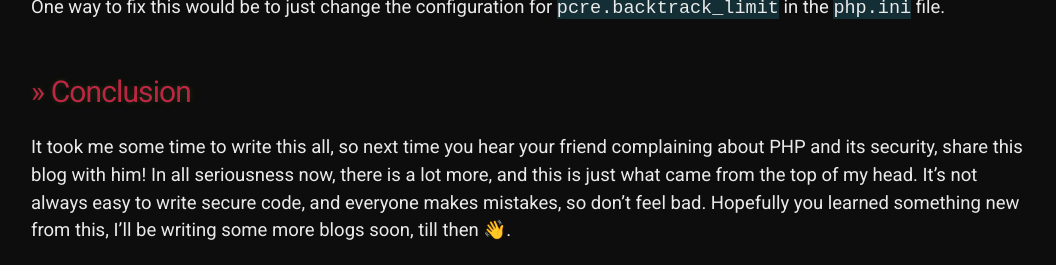
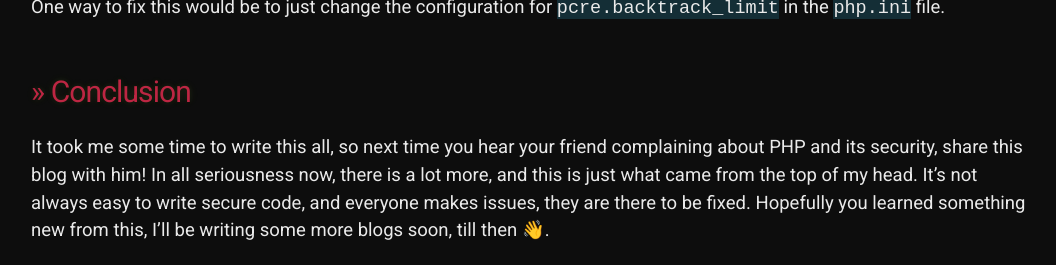
Before and after one commit to 20kilograma/blog, a Jekyll site: the page built from php-sec.md, in a window 1280 px wide and 900 px high, scrolled down 16793 px, cut to the strip 635-900 px from the top of the window. Shown: the whole strip, without its empty margins (109-1165 px from the left). Built offline with Jekyll 4.4.1, drawn with Linux system fonts in a browser that asks for light colours; some web fonts are replaced; our own code applies the rules of GitHub Pages for plain Markdown files.

Commit message:
Update php-sec.md

```diff
--- a/php-sec.md
+++ b/php-sec.md
@@ -328,4 +328,4 @@ One way to fix this would be to just change the configuration for <code>pcre.bac
 
 # >> Conclusion
 
-It took me some time to write this all, so next time you hear your friend complaining about PHP and its security, share this blog with him! In all seriousness now, there is a lot more, and this is just what came from the top of my head. It's not always easy to write secure code, and everyone makes mistakes, so don't feel bad. Hopefully you learned something new from this, I'll be writing some more blogs soon, till then 👋.
+It took me some time to write this all, so next time you hear your friend complaining about PHP and its security, share this blog with him! In all seriousness now, there is a lot more, and this is just what came from the top of my head. It's not always easy to write secure code, and everyone makes issues, they are there to be fixed. Hopefully you learned something new from this, I'll be writing some more blogs soon, till then 👋.
```
